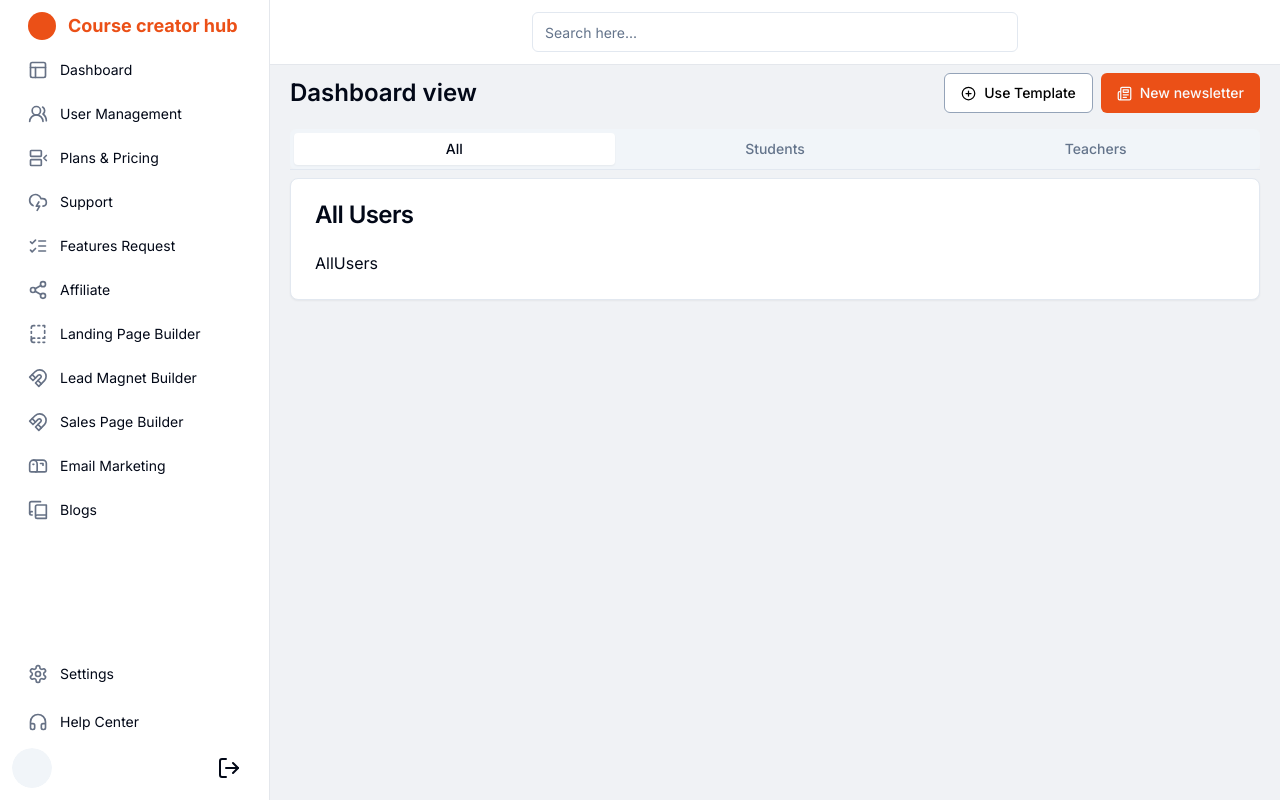
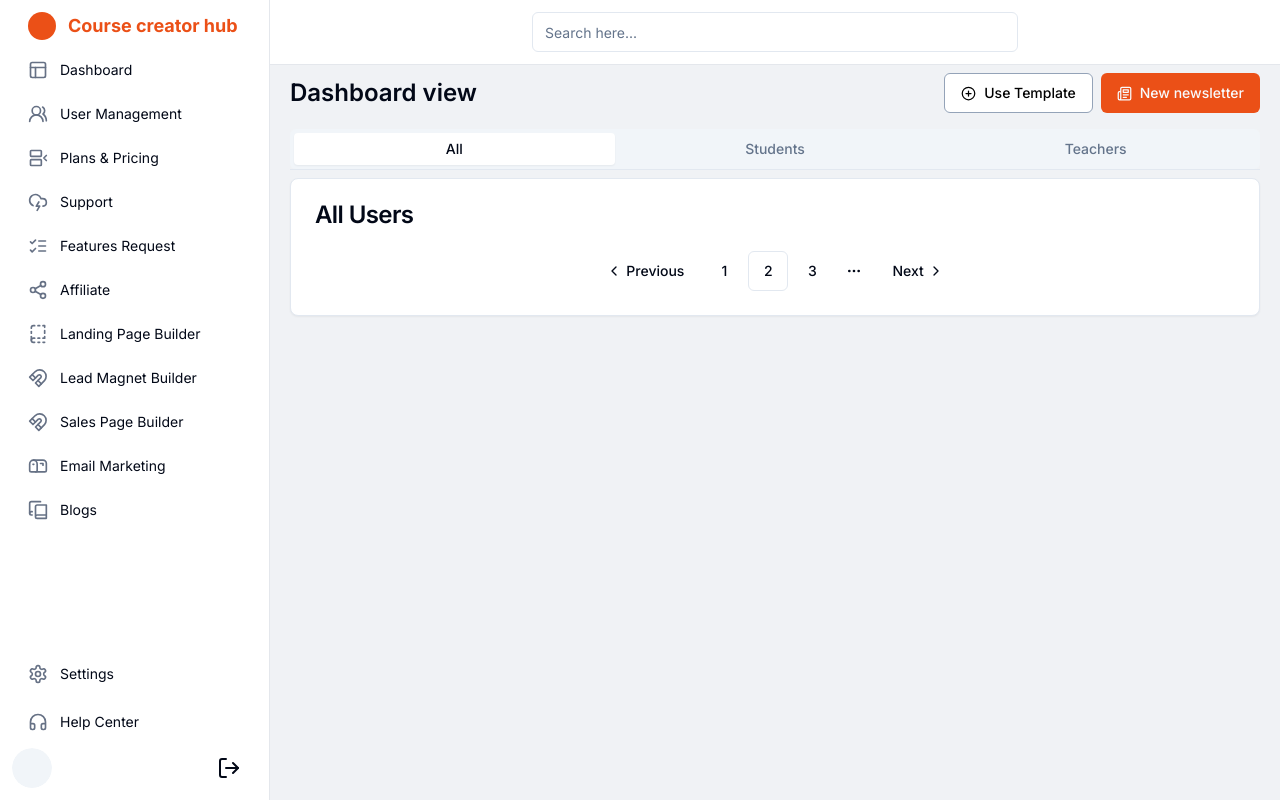
Before and after one commit to MajedHasan/course-hub, a Next.js app: page /admin/users in a window 1280 px wide. Built offline with nearby package versions, Linux system fonts and the light colour scheme; no server answers.

Commit message:
Add Pagination On Admin Users/allUsers.tsx

```diff
--- a/src/app/(main)/admin/users/_components/allUsers.tsx
+++ b/src/app/(main)/admin/users/_components/allUsers.tsx
@@ -1,9 +1,48 @@
+import {
+  Pagination,
+  PaginationContent,
+  PaginationEllipsis,
+  PaginationItem,
+  PaginationLink,
+  PaginationNext,
+  PaginationPrevious,
+} from "@/components/ui/pagination";
 import React from "react";
 
 type Props = {};
 
 const AllUsers = (props: Props) => {
-  return <div>AllUsers</div>;
+  const prevPage = 1;
+  const nextPage = 2;
+
+  return (
+    <section>
+      <Pagination>
+        <PaginationContent>
+          <PaginationItem>
+            <PaginationPrevious href={`?page=${prevPage}`} />
+          </PaginationItem>
+          <PaginationItem>
+            <PaginationLink href="?page=1">1</PaginationLink>
+          </PaginationItem>
+          <PaginationItem>
+            <PaginationLink href="?page=2" isActive>
+              2
+            </PaginationLink>
+          </PaginationItem>
+          <PaginationItem>
+            <PaginationLink href="?page=3">3</PaginationLink>
+          </PaginationItem>
+          <PaginationItem>
+            <PaginationEllipsis />
+          </PaginationItem>
+          <PaginationItem>
+            <PaginationNext href={`?page=${nextPage}`} />
+          </PaginationItem>
+        </PaginationContent>
+      </Pagination>
+    </section>
+  );
 };
 
 export default AllUsers;
```
